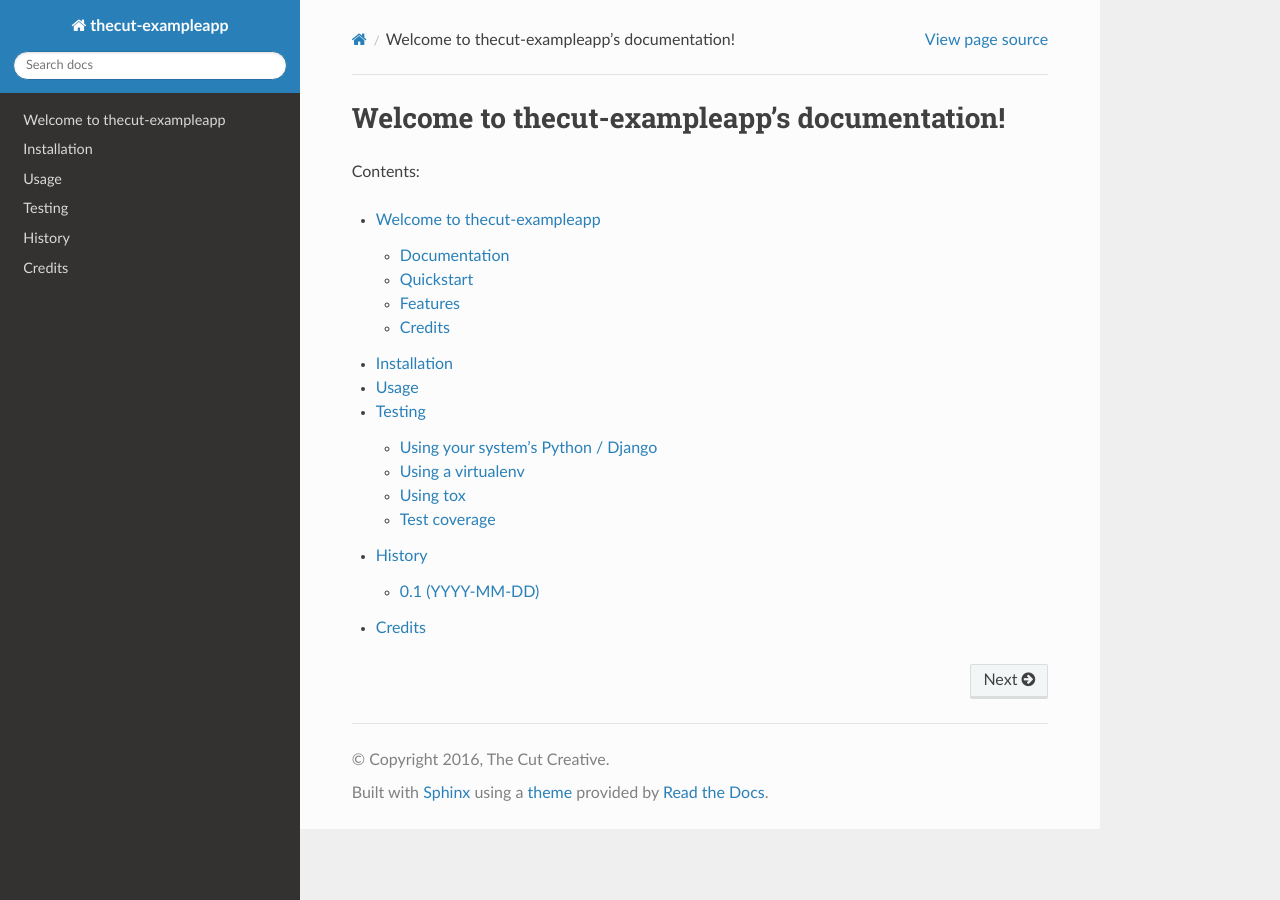
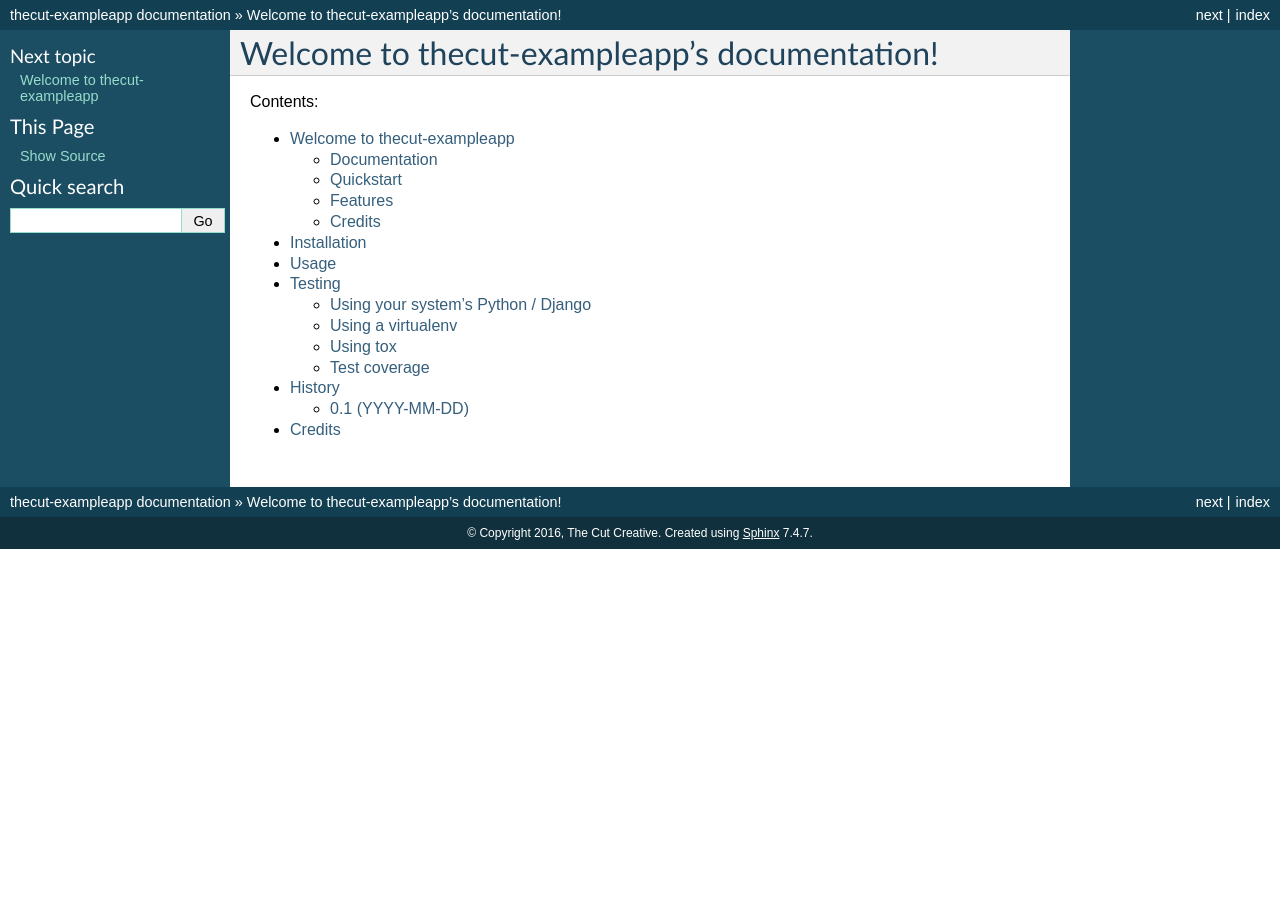
Before and after one commit to thecut/thecut-durationfield, a Sphinx documentation site: the page built from docs/index.rst, in a window 1280 px wide. Built offline with Sphinx 7.4.7, drawn with Linux system fonts in a browser that asks for light colours; the version number could not be read and is left out.

Commit message:
Don't force Sphinx RTD theme.

```diff
--- a/docs/conf.py
+++ b/docs/conf.py
@@ -20,7 +20,6 @@
 # import sys
 # sys.path.insert(0, os.path.abspath('.'))
 import pkg_resources
-import sphinx_rtd_theme
 import sys
 
 # -- General configuration ------------------------------------------------
@@ -132,7 +131,7 @@ todo_include_todos = True
 # The theme to use for HTML and HTML Help pages.  See the documentation for
 # a list of builtin themes.
 #
-html_theme = 'sphinx_rtd_theme'
+html_theme = 'default'
 
 # Theme options are theme-specific and customize the look and feel of a theme
 # further.  For a list of options available for each theme, see the
@@ -141,7 +140,7 @@ html_theme = 'sphinx_rtd_theme'
 # html_theme_options = {}
 
 # Add any paths that contain custom themes here, relative to this directory.
-html_theme_path = [sphinx_rtd_theme.get_html_theme_path()]
+# html_theme_path = [sphinx_rtd_theme.get_html_theme_path()]
 
 # The name for this set of Sphinx documents.
 # "<project> v<release> documentation" by default.
--- a/setup.py
+++ b/setup.py
@@ -33,7 +33,7 @@ setup(
     include_package_data=True,
 
     # Dependencies
-    install_requires=['sphinx_rtd_theme>=0.1.10a0'],
+    install_requires=[],
 
     # Author information
     author='The Cut Creative',
```
